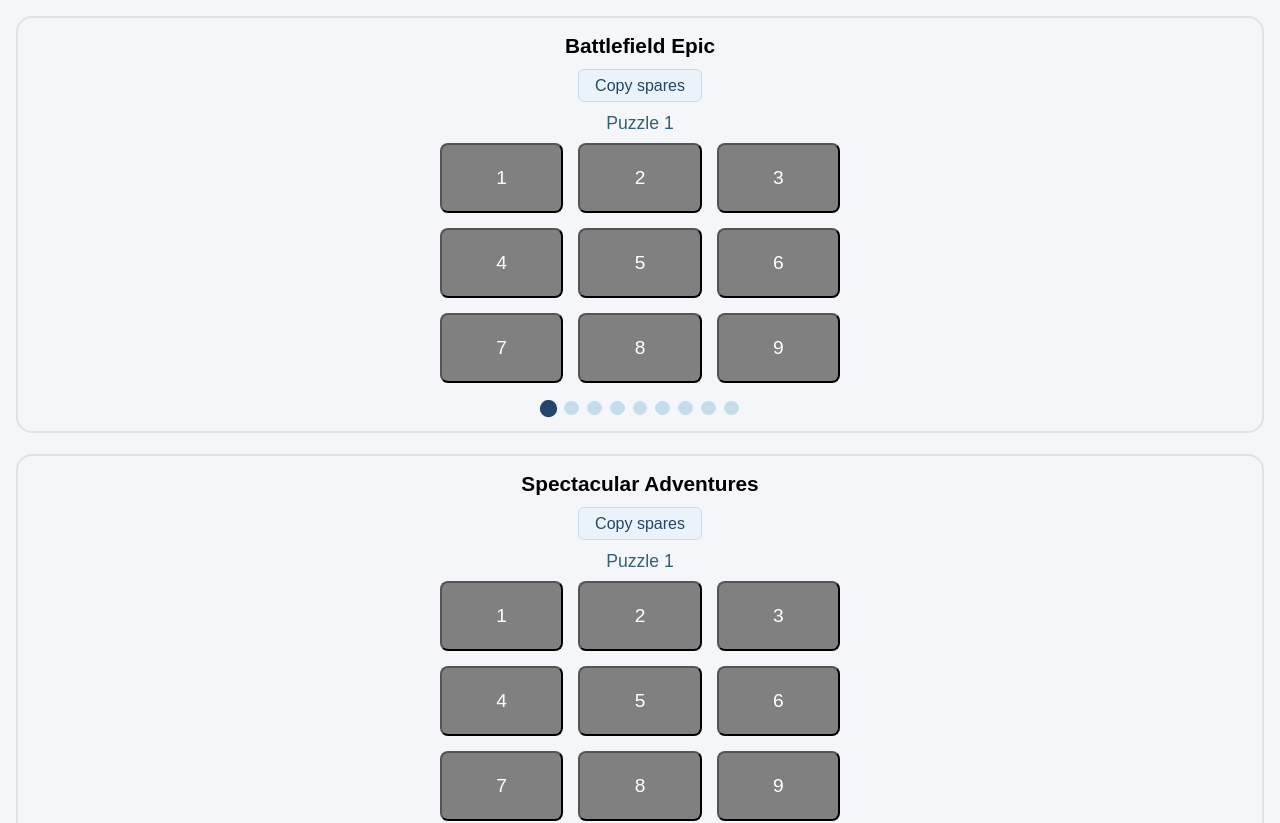
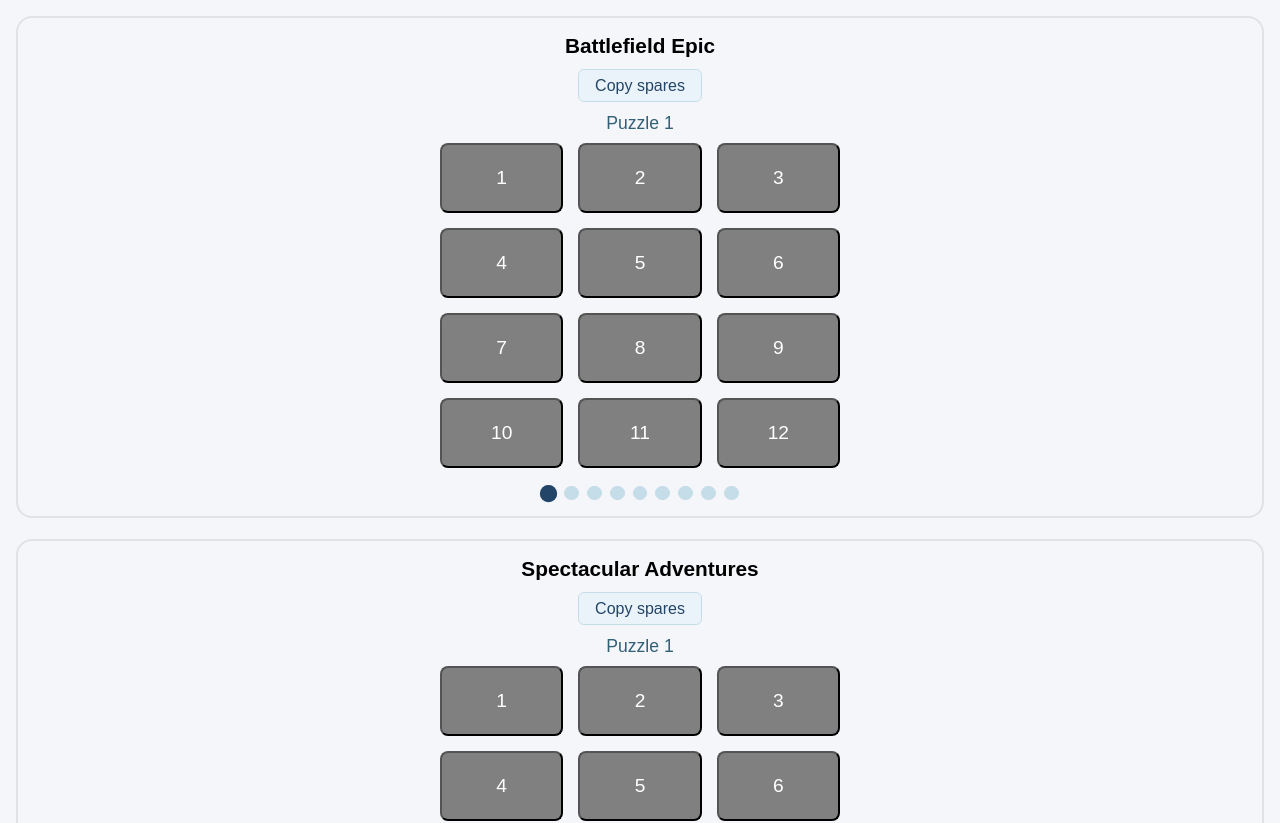
Before and after one commit to appsbytom/wos-puzzle-albums, a Svelte app: page / in a window 1280 px wide. Shown: the top 823 px of the page. Built offline with nearby package versions, Linux system fonts and the light colour scheme.

Commit message:
adjust number of pieces

```diff
--- a/src/App.svelte
+++ b/src/App.svelte
@@ -9,7 +9,7 @@
     {
       id: 1,
       name: 'Battlefield Epic',
-      puzzles: [12,15,15,15,15,18,18,18,18].map((numPieces, index) => ({
+      puzzles: [12,14,14,13,12,14,13,11,11].map((numPieces, index) => ({
         id: index + 1,
         name: `Puzzle ${index + 1}`,
         pieces: Array.from({ length: numPieces }, (_, j) => ({
@@ -21,7 +21,7 @@
     {
       id: 2,
       name: 'Spectacular Adventures',
-      puzzles: [12,15,15,15,15,18,18,18,18].map((numPieces, index) => ({
+      puzzles: [12,14,14,13,12,14,13,11,11].map((numPieces, index) => ({
         id: index + 1,
         name: `Puzzle ${index + 1}`,
         pieces: Array.from({ length: numPieces }, (_, j) => ({
--- a/src/Puzzle.svelte
+++ b/src/Puzzle.svelte
@@ -30,7 +30,7 @@
     display: grid;
     grid-template-columns: repeat(3, 1fr);
     gap: 15px;
-    max-height: 240px;
+    max-height: 325px;
     overflow-y: scroll;
   }
 </style>
```
